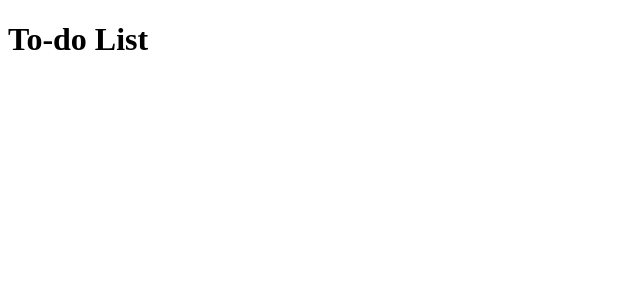
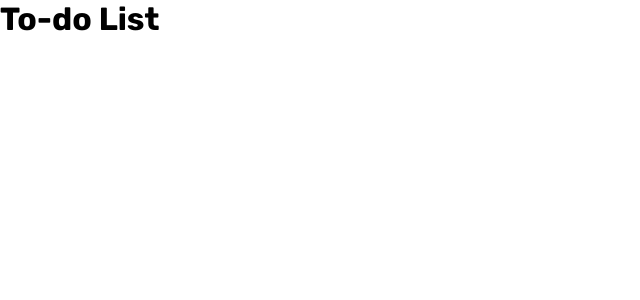
Before and after one commit to KevinVanDerSchans/to-do-list-angular16, an Angular app: page / in a window 1280 px wide. Shown: the top 300 px of the page, without its empty margins (0-640 px from the left). Built offline with nearby package versions, Linux system fonts and the light colour scheme.

Commit message:
Create folder structure

```diff
--- a/src/styles.scss
+++ b/src/styles.scss
@@ -1 +1,9 @@
 @import url('https://fonts.googleapis.com/css2?family=Rubik:ital,wght@0,300;0,400;0,500;0,600;0,700;0,800;0,900;1,300;1,400;1,500;1,600;1,700;1,800;1,900&display=swap');
+
+* {
+  margin: 0;
+  padding: 0;
+  box-sizing: border-box;
+  outline: none;
+  font-family: 'Rubik', sans-serif;
+}
```
